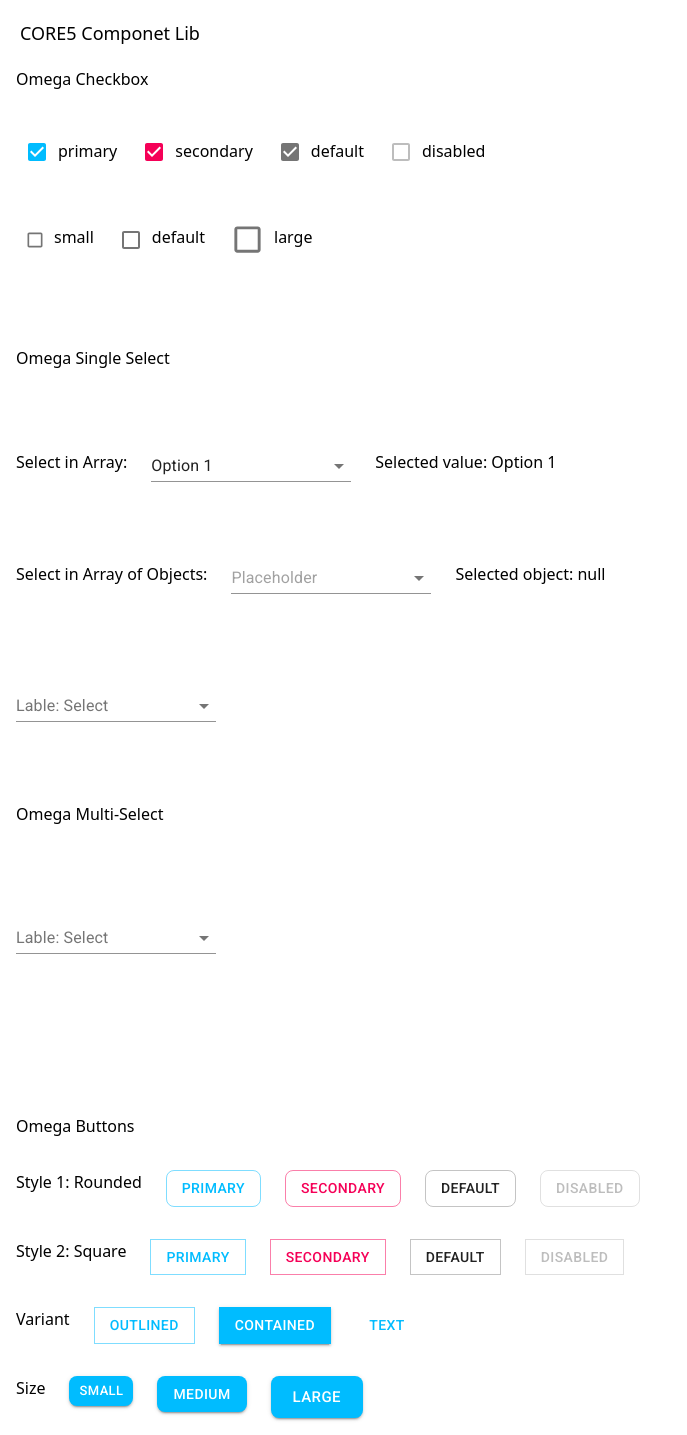
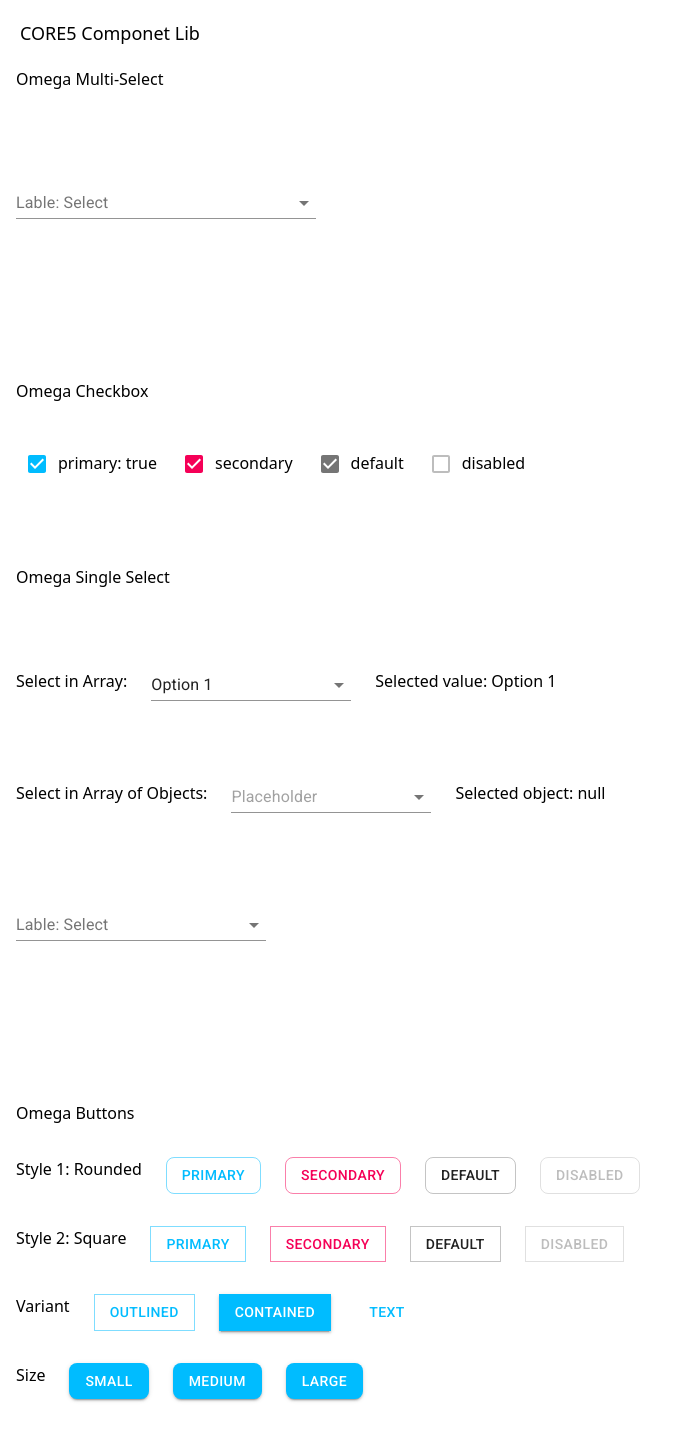
Before and after one commit to volcanohong/react-lib, a React (Create React App) app: page / in a window 1280 px wide. Shown: the top 1435 px of the page, without its empty margins (0-687 px from the left). Built offline with nearby package versions, Linux system fonts and the light colour scheme.

Commit message:
refactor

```diff
--- a/src/App.js
+++ b/src/App.js
@@ -1,5 +1,5 @@
 import React from 'react';
-import { makeStyles, MuiThemeProvider, unstable_createMuiStrictModeTheme as createMuiTheme } from '@material-ui/core/styles';
+import { MuiThemeProvider, unstable_createMuiStrictModeTheme as createMuiTheme } from '@material-ui/core/styles';
 import OmButton from './component/OmButton';
 import OmCheckbox from './component/OmCheckbox';
 import OmSingleSelect from './component/OmSingleSelect';
@@ -8,17 +8,7 @@ import OmMultiSelect from './component/OmMultiSelect';
 //Warnings in strict mode https://github.com/mui-org/material-ui/issues/13394
 //unstable_createMuiStrictModeTheme as createMuiTheme
 
-const useStyles = makeStyles((theme) => ({
-  margin: {
-    margin: theme.spacing(1),
-  },
-  extendedIcon: {
-    marginRight: theme.spacing(1),
-  },
-}));
-
 function App() {
-  const classes = useStyles();
   const theme = createMuiTheme({
     palette: {
       primary: {
@@ -35,8 +25,12 @@ function App() {
     'Option 1',
     'Option 2',
     'Option 3',
+    'Option 4',
+    'Option 5',
+    'Option 6',
     'XXX',
-    'YYY'
+    'YYY',
+    'ZZZ'
   ]
 
   const optionsObject = [
@@ -69,21 +63,33 @@ function App() {
       <div className="">
         <header className="om-p-5 om-text-lg">CORE5 Componet Lib</header>
 
+        <div className="om-container om-mx-auto om-px-4 om-space-y-20">
+          <div className="om-w-full">
+            <span>Omega Multi-Select</span>
+          </div>
+          <div className="om-flex om-flex-row om-space-x-6">
+            <OmMultiSelect lable="Lable: Select" options={optionsObjectAll} field='name'></OmMultiSelect>
+          </div>
+        </div>
+
+        <div className="om-flex om-flex-row om-my-20">
+        </div>
+
         <div className="om-container om-mx-auto om-px-4 om-space-y-10">
           <div className="om-w-full">
             <span>Omega Checkbox</span>
           </div>
           <div className="om-flex om-flex-row">
-            <OmCheckbox checked={checked} onChange={handleChange}></OmCheckbox> <span className="om-mt-2 om-pr-4">primary</span>
+            <OmCheckbox checked={checked} onChange={handleChange}></OmCheckbox> <span className="om-mt-2 om-pr-4">primary: {`${checked}`}</span>
             <OmCheckbox checked color='secondary'></OmCheckbox> <span className="om-mt-2 om-pr-4">secondary</span>
             <OmCheckbox checked color='default'></OmCheckbox> <span className="om-mt-2 om-pr-4">default</span>
             <OmCheckbox disabled></OmCheckbox><span className="om-mt-2 om-pr-4">disabled</span>
           </div>
-          <div className="om-flex om-flex-row">
-            <OmCheckbox size='small' /> <span className="om-mt-3 om-pr-4">small</span>
-            <OmCheckbox size='default' /><span className="om-mt-3 om-pr-4">default</span>
-            <OmCheckbox size='large' /><span className="om-mt-3 om-pr-4">large</span>
-          </div>
+          {/* <div className="om-flex om-flex-row">
+            <OmCheckbox size='small' /> <span className="om-mt-2 om-pr-4">small</span>
+            <OmCheckbox size='default' /><span className="om-mt-2 om-pr-4">default</span>
+            <OmCheckbox size='large' /><span className="om-mt-2 om-pr-4">large</span>
+          </div> */}
         </div>
 
         <div className="om-flex om-flex-row om-my-10">
@@ -118,19 +124,7 @@ function App() {
             <div>{`Selected object: ${value2 ? `${JSON.stringify(value2)}` : 'null'}`}</div>
           </div>
           <div className="om-flex om-flex-row om-space-x-6">
-            <OmSingleSelect lable="Lable: Select" options={optionsArray} width="250"></OmSingleSelect>
-          </div>
-        </div>
-
-        <div className="om-flex om-flex-row om-my-10">
-        </div>
-
-        <div className="om-container om-mx-auto om-px-4 om-space-y-20">
-          <div className="om-w-full">
-            <span>Omega Multi-Select</span>
-          </div>
-          <div className="om-flex om-flex-row om-space-x-6">
-            <OmMultiSelect lable="Lable: Select" options={optionsObjectAll}></OmMultiSelect>
+            <OmSingleSelect lable="Lable: Select" options={optionsArray} width={250}></OmSingleSelect>
           </div>
         </div>
 
@@ -150,16 +144,16 @@ function App() {
           </div>
           <div className="om-flex om-flex-row om-space-x-6">
             <span>Style 2: Square</span>
-            <OmButton name="Primary" square="true" />
-            <OmButton name="Secondary" square="true" color="secondary" />
-            <OmButton name="Default" square="true" color="default" />
-            <OmButton name="Disabled" square="true" disabled />
+            <OmButton name="Primary" square={true} />
+            <OmButton name="Secondary" square={true} color="secondary" />
+            <OmButton name="Default" square={true} color="default" />
+            <OmButton name="Disabled" square={true} disabled />
           </div>
           <div className="om-flex om-flex-row om-space-x-6">
             <span>Variant</span>
-            <OmButton name="Outlined" square="true" variant="outlined" />
-            <OmButton name="Contained" square="true" variant="contained" />
-            <OmButton name="Text" square="true" variant="text" />
+            <OmButton name="Outlined" square={true} variant="outlined" />
+            <OmButton name="Contained" square={true} variant="contained" />
+            <OmButton name="Text" square={true} variant="text" />
           </div>
           <div className="om-flex om-flex-row om-space-x-6">
             <span>Size</span>
@@ -169,21 +163,21 @@ function App() {
           </div>
           <div className="om-flex om-flex-row om-space-x-6">
             <span>Icon Button</span>
-            <OmButton icon="true" name="toc" color="default" />
-            <OmButton icon="true" name="schedule" />
-            <OmButton icon="true" name="favorite" color="secondary" />
-            <OmButton icon="true" name="delete" disabled />
+            <OmButton icon={true} name="toc" color="default" />
+            <OmButton icon={true} name="schedule" />
+            <OmButton icon={true} name="favorite" color="secondary" />
+            <OmButton icon={true} name="delete" disabled />
           </div>
           <div className="om-flex om-flex-row om-space-x-6">
             <span>Icon Button - Fab</span>
-            <OmButton fab="true" name="toc" />
-            <OmButton fab="true" name="schedule" />
-            <OmButton fab="true" name="favorite" color="secondary" />
-            <OmButton fab="true" name="delete" disabled />
+            <OmButton fab={true} name="toc" />
+            <OmButton fab={true} name="schedule" />
+            <OmButton fab={true} name="favorite" color="secondary" />
+            <OmButton fab={true} name="delete" disabled />
           </div>
         </div>
       </div>
-    </MuiThemeProvider>
+    </MuiThemeProvider >
   );
 }
 
--- a/src/component/OmButton.jsx
+++ b/src/component/OmButton.jsx
@@ -1,4 +1,5 @@
 import React from "react";
+import PropTypes from 'prop-types';
 import { makeStyles } from "@material-ui/core/styles";
 import { Button, IconButton, Fab } from "@material-ui/core";
 
@@ -12,52 +13,68 @@ const useStyles = makeStyles({
 
 function OmButton(props) {
   const classes = useStyles();
-  const variant = props.variant ? props.variant : "outlined"; // outlined | contained | text
-  const color = props.color ? props.color : "primary"; // primary | secondary | default
-  const styleBorderRadius = props.square ? 0 : 8; // square | rounded
-  const isIcon = props.icon;
-  const isFab = props.fab;
-
-  if (isIcon) {
+  const { className, name, color, variant, size, icon, fab, square, ...others } = props;
+  const styleBorderRadius = square ? 0 : 8; // square | rounded
+  if (icon) {
     return (
-      <div className={props.className}>
+      <div className={className}>
         <IconButton
           classes={{ root: classes.root }}
           color={color}
-          {...props}
+          {...others}
         >
-          <i className="material-icons">{props.name}</i>
+          <i className="material-icons">{name}</i>
         </IconButton>
       </div>
     );
   }
 
-  if (isFab) {
+  if (fab) {
     return (
-      <div className={props.className}>
+      <div className={className}>
         <Fab
           classes={{ root: classes.root }}
           color={color}
-          {...props}>
-          <i className="material-icons">{props.name}</i>
+          {...others}>
+          <i className="material-icons">{name}</i>
         </Fab>
       </div>
     );
   }
 
   return (
-    <div className={props.className}>
+    <div className={className}>
       <Button
         classes={{ root: classes.root }}
         style={{ borderRadius: styleBorderRadius }}
         variant={variant}
         color={color}
-        {...props}
+        {...others}
       >
-        {props.name}
+        {name}
       </Button>
     </div>
   );
 }
 
+OmButton.propTypes = {
+  name: PropTypes.string,
+  className: PropTypes.string,
+  variant: PropTypes.string,
+  color: PropTypes.string,
+  size: PropTypes.string,
+  square: PropTypes.bool,
+  diabled: PropTypes.bool,
+  icon: PropTypes.bool,
+  fab: PropTypes.bool
+};
+
+OmButton.defaultProps = {
+  variant: 'outlined', // outlined | contained | text
+  color: 'primary', // primary | secondary | default
+  square: false,
+  icon: false,
+  fab: false
+};
+
 export default React.memo(OmButton);
--- a/src/component/OmCheckbox.jsx
+++ b/src/component/OmCheckbox.jsx
@@ -1,13 +1,13 @@
 import React from "react";
+import PropTypes from 'prop-types';
 import Checkbox from "@material-ui/core/Checkbox";
 import CheckBoxOutlineBlankIcon from '@material-ui/icons/CheckBoxOutlineBlank';
 import CheckBoxIcon from '@material-ui/icons/CheckBox';
 
 function OmCheckbox(props) {
-    const { checked, handleChange, size, ...others } = props
-    const color = props.color ? props.color : "primary"; // primary | secondary | default
-
+    const { className, checked, handleChange, color, size, ...others } = props
     return (
+        <div className={className}>
             <Checkbox
                 icon={<CheckBoxOutlineBlankIcon fontSize={size} />}
                 checkedIcon={<CheckBoxIcon fontSize={size} />}
@@ -16,7 +16,21 @@ function OmCheckbox(props) {
                 color={color}
                 {...others}
             />
+        </div>
     );
 }
 
+OmCheckbox.propTypes = {
+    className: PropTypes.string,
+    checked: PropTypes.bool,
+    color: PropTypes.string,
+    size: PropTypes.string,
+    diabled: PropTypes.bool
+};
+
+OmCheckbox.defaultProps = {
+    color: 'primary', // primary | secondary | default
+    size: 'default' // small | medium(default) | large
+};
+
 export default React.memo(OmCheckbox);
--- a/src/component/OmMultiSelect.jsx
+++ b/src/component/OmMultiSelect.jsx
@@ -5,6 +5,7 @@ import Autocomplete from '@material-ui/lab/Autocomplete';
 import Checkbox from '@material-ui/core/Checkbox';
 import CheckBoxOutlineBlankIcon from '@material-ui/icons/CheckBoxOutlineBlank';
 import CheckBoxIcon from '@material-ui/icons/CheckBox';
+import OmCheckbox from './OmCheckbox';
 
 const useStyles = makeStyles({
   root: {
@@ -22,7 +23,7 @@ function OmMultiSelect(props) {
   const classes = useStyles();
   const { lable, options, width, field, placeholder, ...others } = props;
   // const minWidth = width ? width : 200; // now working
-  let minWidth = 200;
+  let minWidth = 300;
   // console.log(value);
 
   //array of objects can cause unmatch of value and option, which generates lots of warnings
@@ -42,38 +43,38 @@ function OmMultiSelect(props) {
       <Autocomplete
         multiple
         disableCloseOnSelect
-        limitTags={1}
+        limitTags={0}
         options={options}
         getOptionLabel={(option) => field ? option[field] : option}
         getOptionSelected={handleObjectMatch}
         style={{ width: minWidth }}
-        autoHighlight
-        autoComplete
-        autoSelect
-        // renderOption={(option, state) => {
-        //   // const idx = selectedValue.findIndex(
-        //   //   opt => opt[field].toLowerCase() === 'All' || opt.toLowerCase === 'All'
-        //   // );
-        //   // if (idx > -1) {
-        //   //   state.selected = true;
-        //   // }
-        //   return (
-        //     <React.Fragment>
-        //       <Checkbox
-        //         // icon={icon}
-        //         // checkedIcon={checkedIcon}
-        //         style={{ marginRight: 8 }}
-        //         checked={state.selected}
-        //       />
-        //       {field ? option[field] : option}
-        //     </React.Fragment>
-        //   );
-        // }}
+        ListboxProps={{ style: { maxHeight: 250, overflow: 'auto' } }}
+        // autoHighlight
+        // autoComplete
+        // autoSelect
+        renderOption={(option, state) => {
+          const idx = selectedValue.findIndex(
+            opt => opt[field].toLowerCase() === 'All' || opt.toLowerCase === 'All'
+          );
+          if (idx > -1) {
+            state.selected = true;
+          }
+          return (
+            <React.Fragment>
+              <OmCheckbox
+                style={{ marginLeft: 0, paddingLeft: 0, color: 'grey' }}
+                checked={state.selected}
+              />
+              <span style={{ color: 'grey' }}>{field ? option[field] : option}</span>
+            </React.Fragment>
+          );
+        }}
         renderInput={(params) => (
           <TextField
-            {...params}
+            style={{ maxHeight: 50 }}
             label={lable}
             placeholder={placeholder}
+            {...params}
           />
         )}
         {...others}
--- a/src/component/OmSingleSelect.jsx
+++ b/src/component/OmSingleSelect.jsx
@@ -1,4 +1,5 @@
 import React from 'react';
+import PropTypes from 'prop-types';
 import { makeStyles } from '@material-ui/core/styles';
 import TextField from '@material-ui/core/TextField';
 import Autocomplete from '@material-ui/lab/Autocomplete';
@@ -7,20 +8,20 @@ const useStyles = makeStyles({
   root: {
     '&:focus': {
       outline: 'none',
-    },
+    }
   },
-  select: {
-    fontSize: 15,
-    minWidth: 250,
-  },
+  listboxProp: {
+    maxHeight: 200,
+    overflow: 'auto',
+    boxShadow: '0 10px 20px rgba(0,0,0,0.19), 0 6px 6px rgba(0,0,0,0.23)'
+  }
 });
 
 function OmSingleSelect(props) {
   const classes = useStyles();
   const { lable, options, width, field, placeholder, ...others } = props;
-  // note: const minWidth = width ? width : 200; // now working
-  let minWidth = 200;
-  //array of objects can cause unmatch of value and option, which generates lots of warnings
+
+  //Note: array of objects can cause unmatch between value and option, and show a lot of warnings
   const handleObjectMatch = (opt, val) => {
     if (field) {
       return opt[field] === val[field];
@@ -34,14 +35,25 @@ function OmSingleSelect(props) {
         options={options}
         getOptionLabel={(option) => field ? option[field] : option}
         getOptionSelected={handleObjectMatch}
-        style={{ width: minWidth }}
+        style={{ width: width }}
         autoHighlight
         autoComplete
         autoSelect
+        ListboxProps={{
+          classes: { root: classes.listboxProp }
+        }}
+        renderOption={(option) => {
+          return (
+            <React.Fragment>
+              <span style={{ color: 'grey' }}>{field ? option[field] : option}</span>
+            </React.Fragment>
+          );
+        }}
         renderInput={(params) => (
           <TextField
             {...params}
             label={lable}
+            style={{ fontSize: 10 }}
             placeholder={placeholder}
           />
         )}
@@ -51,4 +63,19 @@ function OmSingleSelect(props) {
   );
 }
 
+OmSingleSelect.propTypes = {
+  lable: PropTypes.string,
+  placeholder: PropTypes.string,
+  className: PropTypes.string,
+  options: PropTypes.array,
+  field: PropTypes.string,
+  width: PropTypes.number,
+  diabled: PropTypes.bool
+};
+
+OmSingleSelect.defaultProps = {
+  options: [],
+  width: 200
+};
+
 export default React.memo(OmSingleSelect);
```
Also changed, not shown: src/component/OmDatePicker.jsx (added, +138 -0 lines), 1 other file (tests, documents, lock files or other folders). Lines whose indentation alone changed are shown as unchanged.
